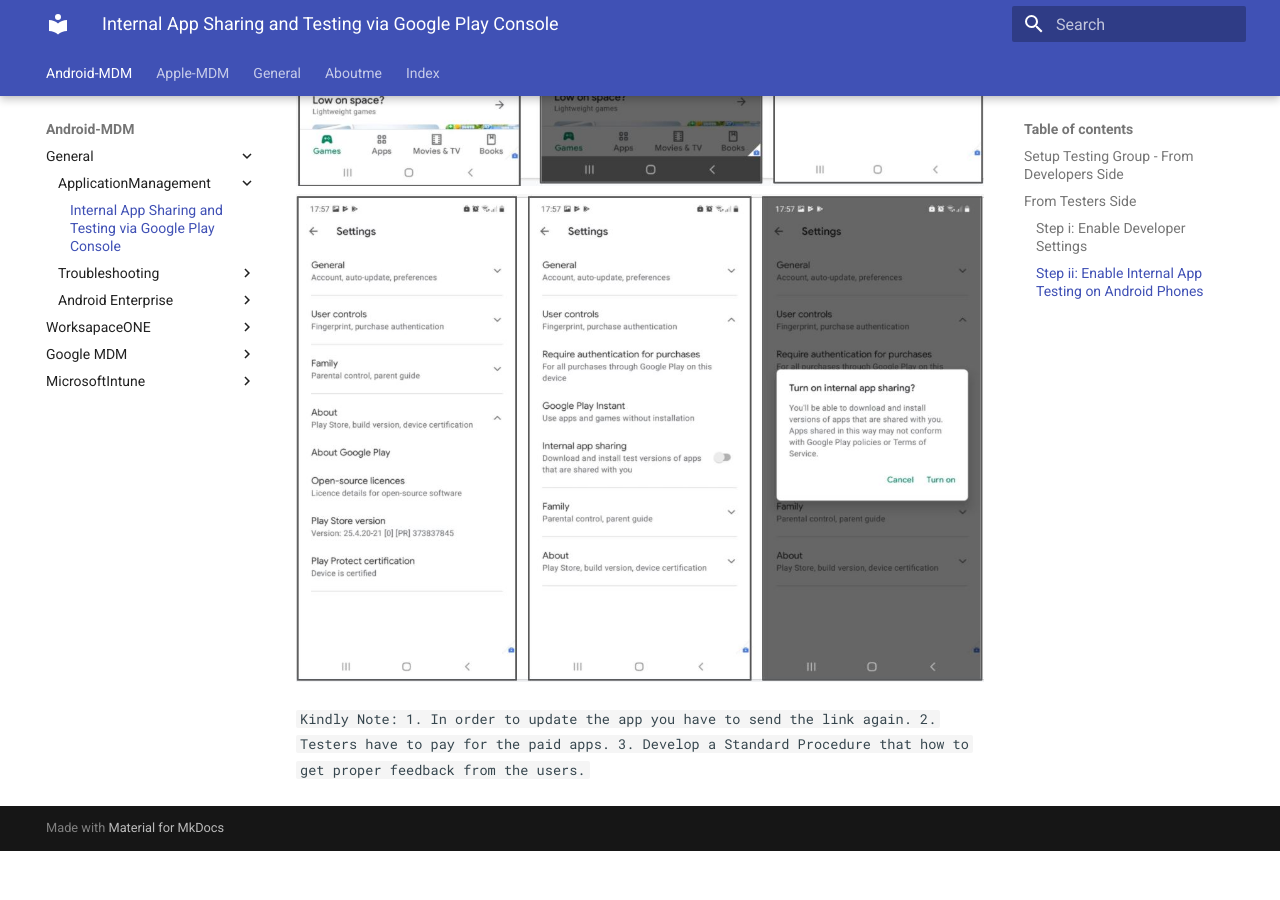
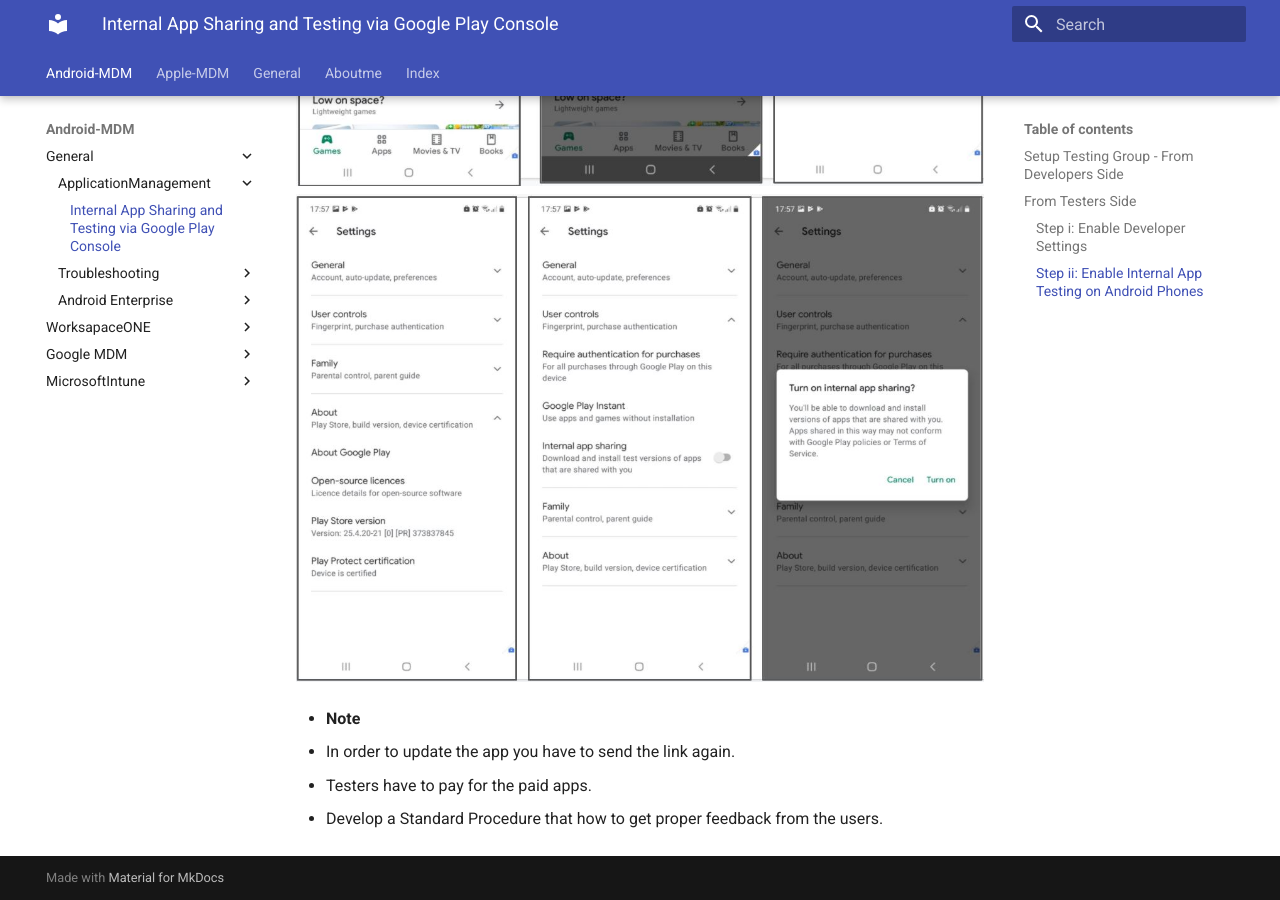
Before and after one commit to Khurrm/MDM-Learnings, an MkDocs documentation site: the page built from docs/Android_MDM/General/ApplicationManagement-InternalAppSharing.md, in a window 1280 px wide and 900 px high, scrolled down 1204 px. Built offline with MkDocs 1.6.1 and Material for MkDocs 9.7.7, drawn with Linux system fonts in a browser that asks for light colours; before the commit the page ends 2055 px from its top, so only the background shows below that.

````diff
--- a/docs/Android_MDM/General/ApplicationManagement-InternalAppSharing.md
+++ b/docs/Android_MDM/General/ApplicationManagement-InternalAppSharing.md
@@ -21,9 +21,8 @@ _Note: They were tested on Samsung Galaxy Phone. So it may vary on other phones.
 ![Screenshot](../../../img/Android/InternalAppSharing1.JPG)
 ![Screenshot](../../../img/Android/InternalAppSharing2.JPG)
 
-```
-Kindly Note:
-1. In order to update the app you have to send the link again.
-2. Testers have to pay for the paid apps.
-3. Develop a Standard Procedure that how to get proper feedback from the users.
- ```
+
+- **Note**
+ - In order to update the app you have to send the link again.
+ - Testers have to pay for the paid apps.
+ - Develop a Standard Procedure that how to get proper feedback from the users.
````
Also changed, not shown: docs/Apple/WorkspaceONE/MultiUseCase.md (+3 -3 lines).
